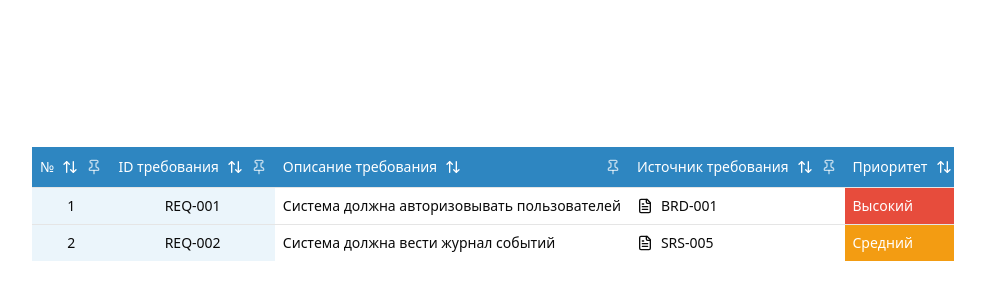
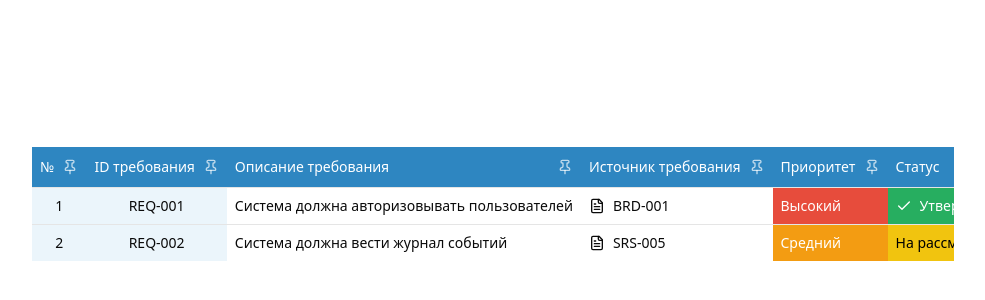
Before and after one commit to Esternit/TraceabilityMatrixFrontend, a Next.js app: page / in a window 1280 px wide. Shown: the part 196-496 px from the top of the page, without its empty margins (147-1132 px from the left). Built offline with nearby package versions, Linux system fonts and the light colour scheme.

Commit message:
reduced sort

```diff
--- a/app/pages/RequirementsMatrix.tsx
+++ b/app/pages/RequirementsMatrix.tsx
@@ -18,6 +18,8 @@ import {
     Link as LinkIcon,
     Pin,
     PinOff,
+    ChevronUp,
+    ChevronDown,
 } from "lucide-react";
 import { useState, ReactNode, useRef, useEffect } from "react";
 
@@ -161,7 +163,8 @@ export const RequirementsMatrix = ({ columns: initialColumns }: Props) => {
                             const alignment = col.text_alignment || defaultAlignment;
                             const isPinned = pinnedColumns.includes(colIndex);
                             const width = columnWidths[colIndex] || 'auto';
-                            const left = calculateLeftPosition(colIndex, true);
+                            const left = calculateLeftPosition(colIndex);
+                            const isSorted = sortConfig.columnIndex === colIndex;
 
                             return (
                                 <TableHead
@@ -179,7 +182,8 @@ export const RequirementsMatrix = ({ columns: initialColumns }: Props) => {
                                         width: `${width}px`,
                                         whiteSpace: 'nowrap'
                                     }}
-                                    className="group"
+                                    className={`group ${col.sorting?.enabled ? 'cursor-pointer hover:bg-opacity-90' : ''}`}
+                                    onClick={() => col.sorting?.enabled && handleSort(colIndex)}
                                 >
                                     <div className="flex items-center justify-between">
                                         <div
@@ -192,23 +196,16 @@ export const RequirementsMatrix = ({ columns: initialColumns }: Props) => {
                                                         : alignment.horizontal === "right"
                                                         ? "flex-end"
                                                         : "center",
-                                                gap: "0.5rem",
+                                                gap: "0.25rem",
                                                 overflow: 'hidden',
                                                 textOverflow: 'ellipsis'
                                             }}
-                                            onClick={() => handleSort(colIndex)}
-                                            className={col.sorting?.enabled ? "cursor-pointer" : ""}
                                         >
                                             {col.column_text}
-                                            {col.sorting?.enabled && (
-                                                <>
-                                                    <ArrowUpDown className="h-4 w-4 flex-shrink-0" />
-                                                    {sortConfig.columnIndex === colIndex && (
-                                                        <span className="flex-shrink-0">
-                                                            {sortConfig.direction === "asc" ? "↑" : "↓"}
-                                                        </span>
-                                                    )}
-                                                </>
+                                            {isSorted && (
+                                                sortConfig.direction === "asc"
+                                                    ? <ChevronUp className="h-4 w-4 flex-shrink-0" />
+                                                    : <ChevronDown className="h-4 w-4 flex-shrink-0" />
                                             )}
                                         </div>
                                         <button
```
